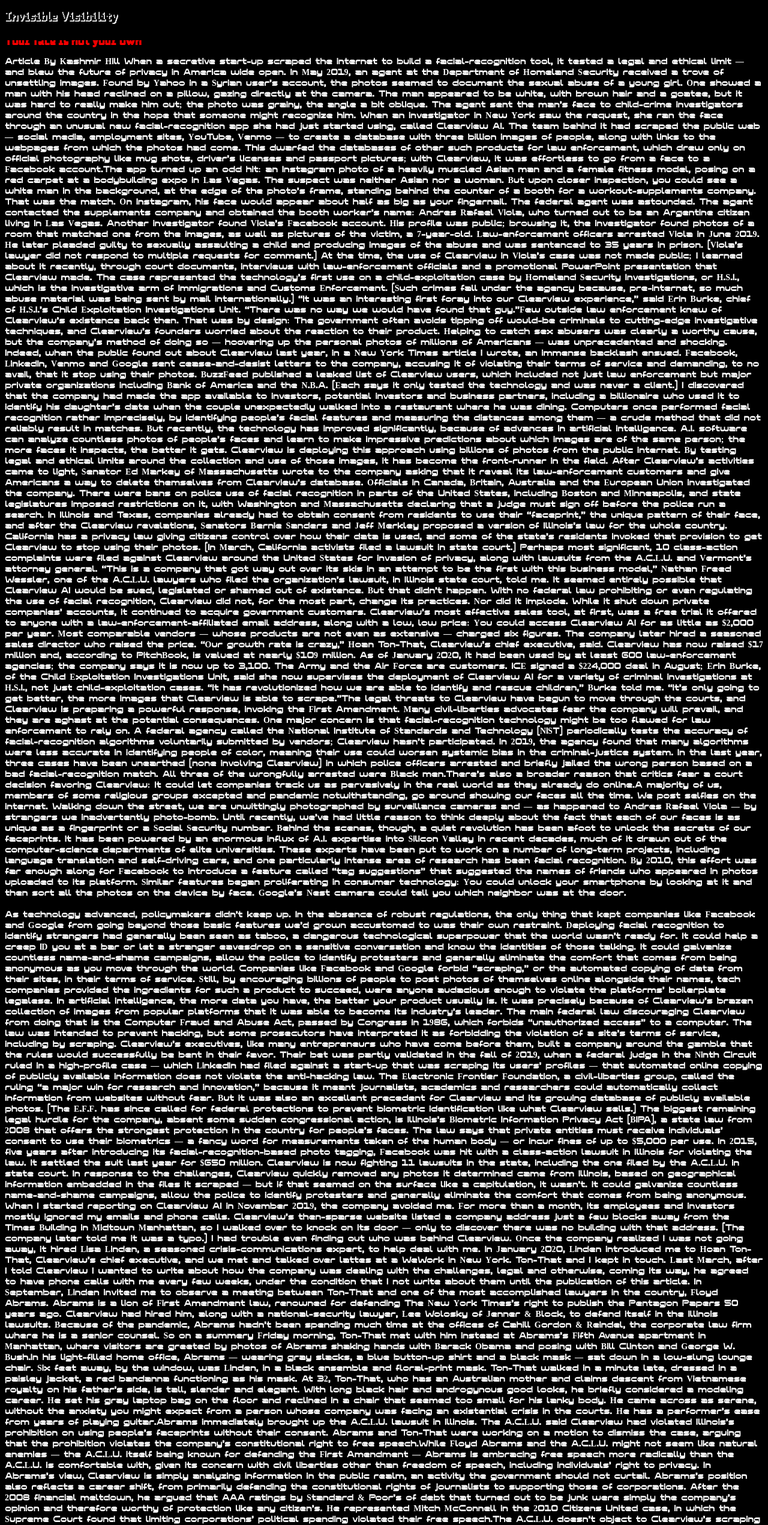
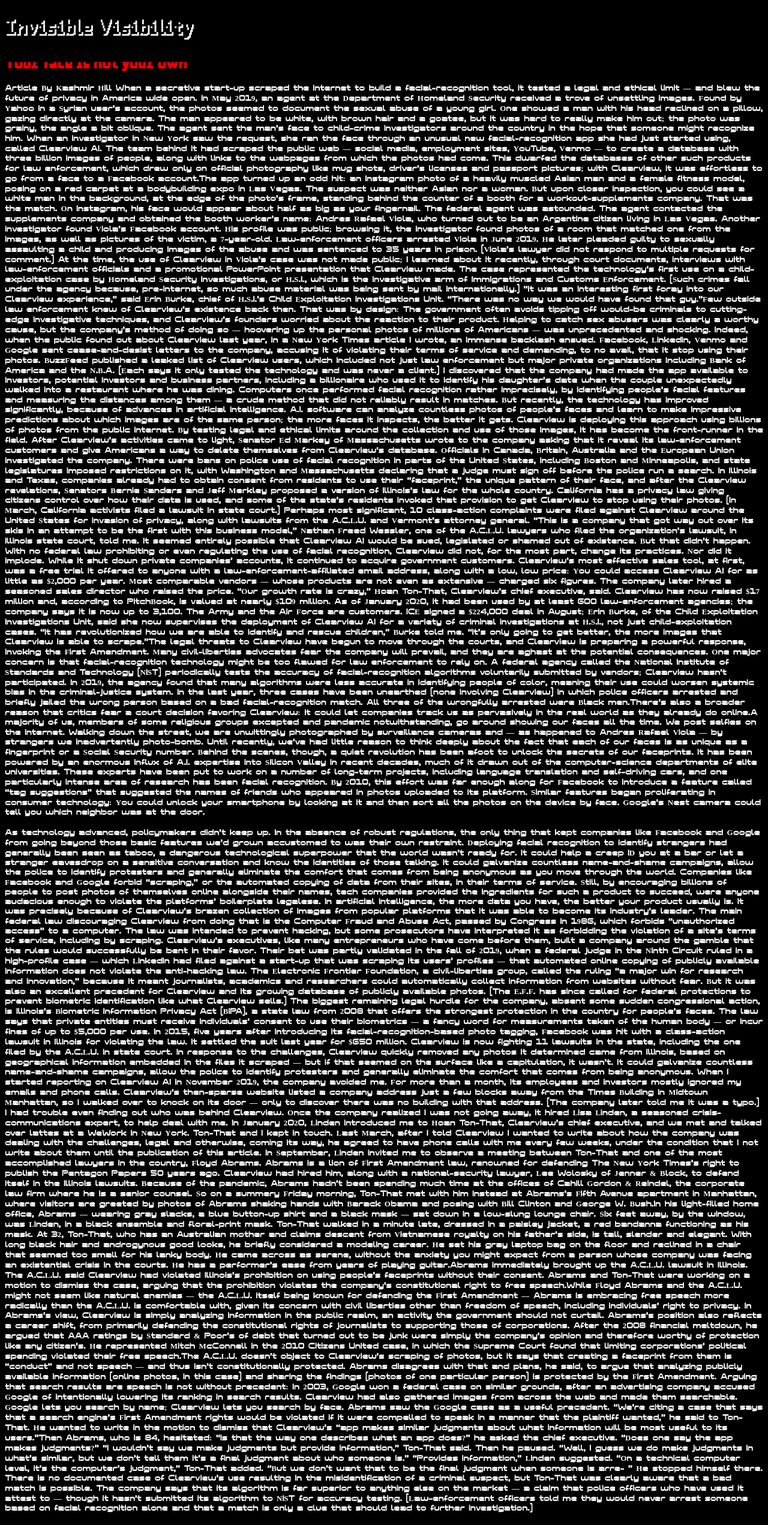
Before and after one commit to sasmorty/sasmorty.github.io, a plain HTML site: page Reader/index.html in a window 1280 px wide. Shown: the top 2542 px of the page at 60% size. Drawn offline with Linux system fonts and the light colour scheme.

Commit message:
font large

```diff
--- a/Reader/style.css
+++ b/Reader/style.css
@@ -3,27 +3,28 @@ body{
     }
 
     h1 { font-family:sim shade;
-    font-size: larger;
+    font-size: xx-large;
     color: whitesmoke;}
 
     h2 { font-family:sim sunset;
-    font-size: large;
+    font-size: x-large;
     color: red;}
 
     h3 { font-family:bdretrocentric;
-    font-size: 14px;
+    font-size: small;
     color: white;}
 
     h4 { font-family:bdretrocentric;
-        font-size: 14px;
+        font-size: small;
         color: white;}
 
         h5 { font-family:bdretrocentric;
-            font-size: 14px;
+            font-size: small;
             color: white;}
 
     h6 { font-family:giga;
         color: red;
+        font-size: small;
     text-align: center;}
 
     h7 { font-family:narly;
```
